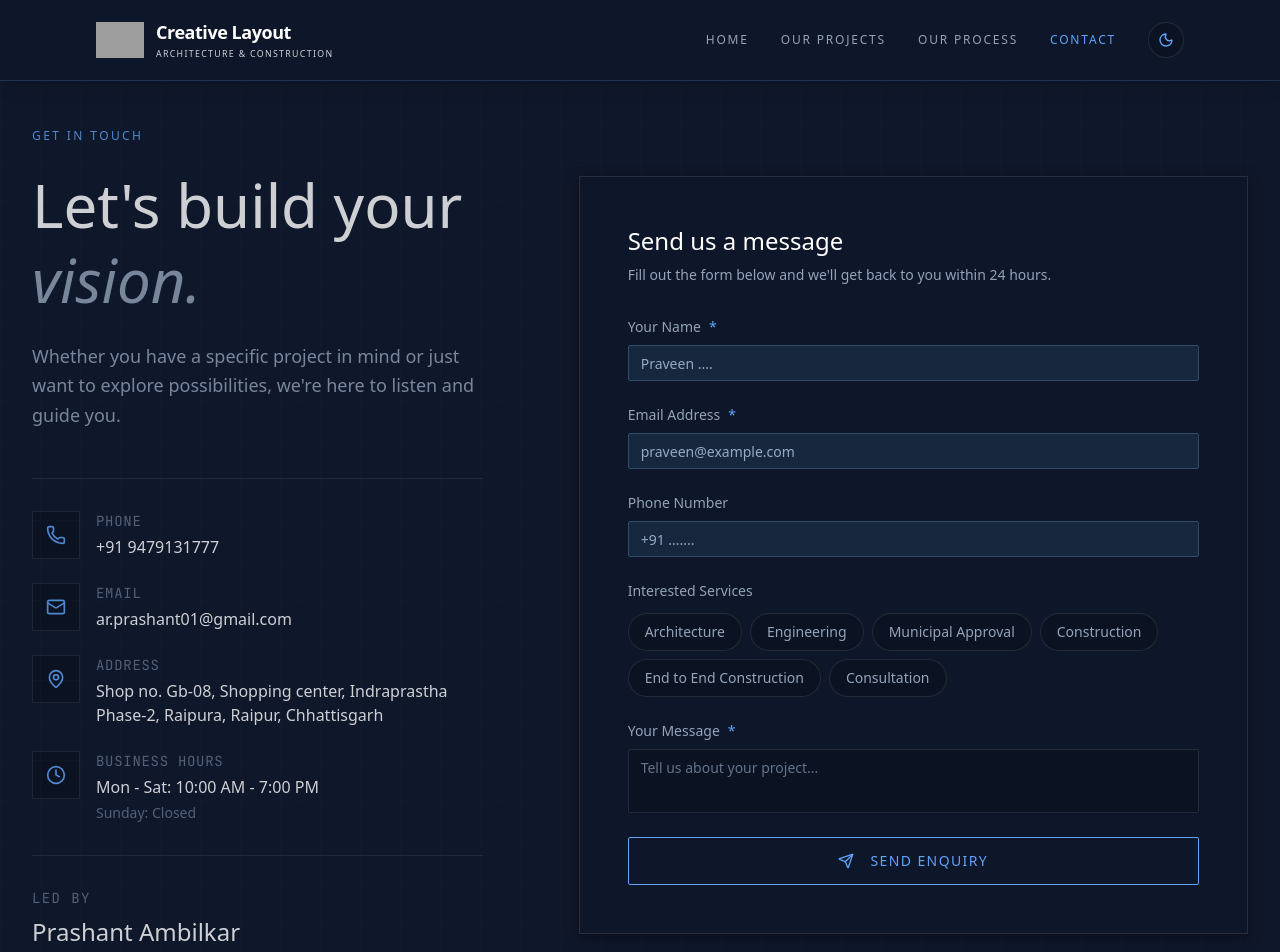
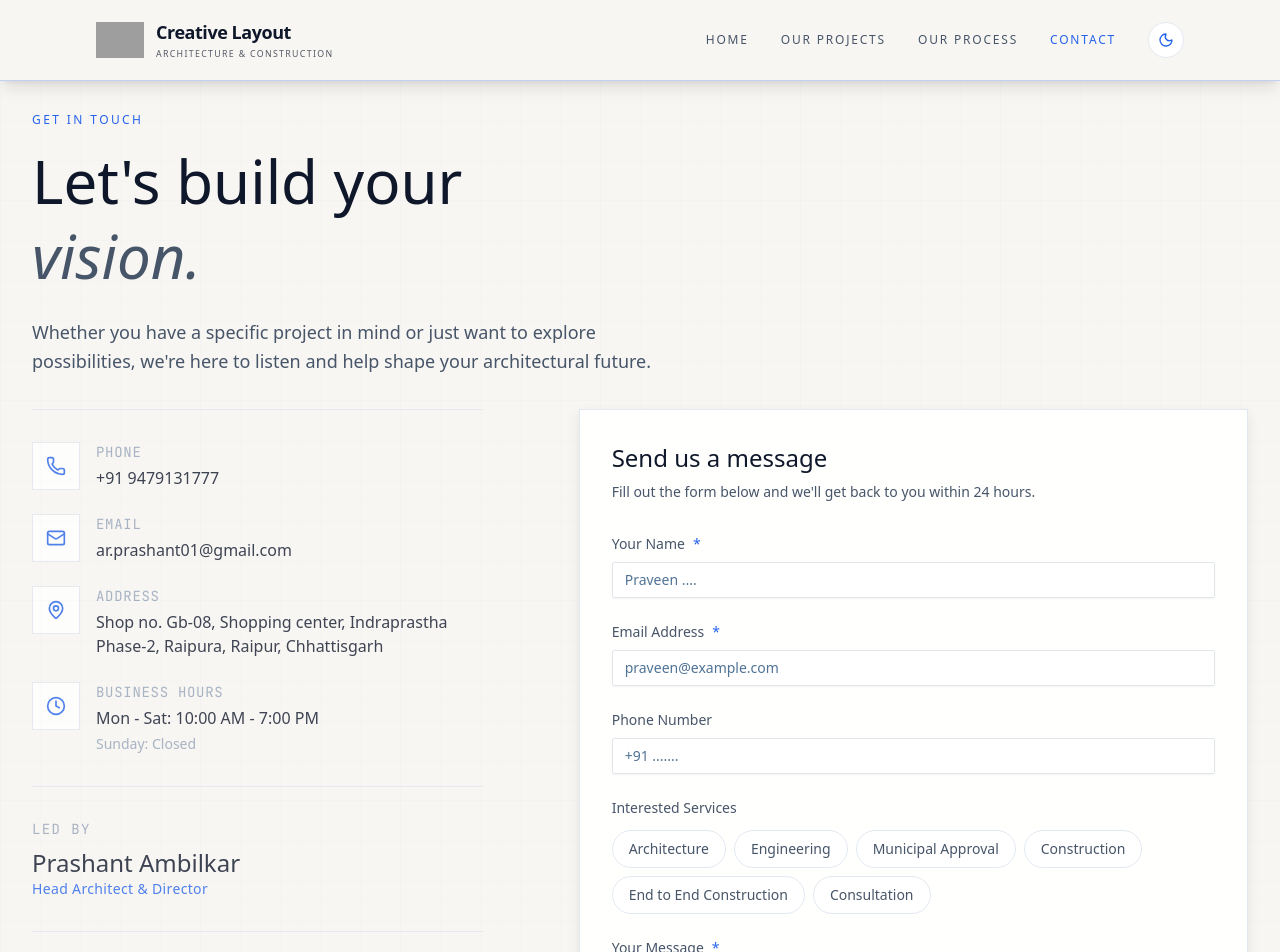
Before and after one commit to Mayank1053/ZaiCreativeLayout, a Next.js app: page /contact in a window 1280 px wide. Shown: the top 952 px of the page. Built offline with nearby package versions, Linux system fonts and the light colour scheme; grey boxes are pictures that could not be loaded.

Commit message:
Light/dark mode improvements and some other ui changes

```diff
--- a/src/app/contact/page.tsx
+++ b/src/app/contact/page.tsx
@@ -20,7 +20,7 @@ export const metadata: Metadata = {
 // Contact page - Server Component
 export default function ContactPage() {
   return (
-    <main className="min-h-screen bg-surface-primary pt-32 pb-20 relative">
+    <main className="min-h-screen bg-surface-primary pt-20 md:pt-28 pb-12 relative">
       <div className="absolute inset-0 bg-blueprint opacity-20 pointer-events-none" />
 
       {/* Blueprint Grid Background Pattern */}
@@ -35,24 +35,35 @@ export default function ContactPage() {
         </svg>
       </div>
       <PageContainer>
-        <div className="grid grid-cols-1 lg:grid-cols-12 gap-16 lg:gap-24">
+        {/* Header Section */}
+        <div className="mb-8 relative z-10">
+          <p className="text-accent-blue text-[10px] md:text-xs tracking-[0.2em] uppercase font-medium mb-3 md:mb-4">
+            Get in Touch
+          </p>
+          <h1 className="font-serif text-4xl md:text-6xl mb-4 md:mb-6 leading-tight text-heading max-w-4xl">
+            Let&apos;s build your <br />
+            <span className="italic text-text-secondary">vision.</span>
+          </h1>
+          <p className="text-text-secondary font-light text-base md:text-lg max-w-2xl leading-relaxed">
+            Whether you have a specific project in mind or just want to explore possibilities,
+            we&apos;re here to listen and help shape your architectural future.
+          </p>
+        </div>
 
-          {/* Left Column: Info */}
-          <div className="lg:col-span-5 space-y-12">
-            <div>
-              <p className="text-accent-blue text-xs tracking-[0.2em] uppercase font-medium mb-6">
-                Get in Touch
+        <div className="grid grid-cols-1 lg:grid-cols-12 gap-12 lg:gap-24 items-start">
+          {/* Form Column - Now comes first on mobile or stays prominent */}
+          <div className="lg:col-span-7 lg:order-2">
+            <div className="backdrop-blur-sm p-8 md:p-8 border border-border-line" style={{ backgroundColor: 'var(--surface-overlay)', boxShadow: 'var(--shadow-elevated)' }}>
+              <h2 className="font-serif text-2xl mb-2 text-heading">Send us a message</h2>
+              <p className="text-text-secondary text-sm mb-8">
+                Fill out the form below and we&apos;ll get back to you within 24 hours.
               </p>
-              <h1 className="font-serif text-5xl md:text-6xl mb-6 leading-tight text-heading">
-                Let&apos;s build your <br />
-                <span className="italic text-text-secondary">vision.</span>
-              </h1>
-              <p className="text-text-secondary font-light text-lg leading-relaxed">
-                Whether you have a specific project in mind or just want to explore possibilities,
-                we&apos;re here to listen and guide you.
-              </p>
+              <ContactForm />
             </div>
+          </div>
 
+          {/* Info Column */}
+          <div className="lg:col-span-5 space-y-12 lg:order-1">
             <div className="py-8 border-t border-b border-border-line">
               <ContactInfoClient />
             </div>
@@ -60,7 +71,6 @@ export default function ContactPage() {
             <div>
               <p className="font-serif text-xl mb-4 text-heading">Visit Our Studio</p>
               <div className="aspect-video w-full border border-border-subtle transition-all duration-700 relative overflow-hidden group" style={{ backgroundColor: 'var(--surface-elevated)' }}>
-
                 <iframe
                   src={BRAND_INFO.contact.mapsEmbed}
                   width="100%"
@@ -75,18 +85,6 @@ export default function ContactPage() {
               </div>
             </div>
           </div>
-
-          {/* Right Column: Form */}
-          <div className="lg:col-span-7 lg:mt-12">
-            <div className="backdrop-blur-sm p-8 md:p-12 border border-border-line" style={{ backgroundColor: 'var(--surface-overlay)', boxShadow: 'var(--shadow-elevated)' }}>
-              <h2 className="font-serif text-2xl mb-2 text-heading">Send us a message</h2>
-              <p className="text-text-secondary text-sm mb-8">
-                Fill out the form below and we&apos;ll get back to you within 24 hours.
-              </p>
-              <ContactForm />
-            </div>
-          </div>
-
         </div>
       </PageContainer>
     </main>
--- a/src/app/layout.tsx
+++ b/src/app/layout.tsx
@@ -87,7 +87,7 @@ export default function RootLayout({
   children: React.ReactNode;
 }>) {
   return (
-    <html lang="en" className="dark" suppressHydrationWarning>
+    <html lang="en" className="light" suppressHydrationWarning>
       <head>
         <Script
           id="json-ld"
--- a/src/app/process/page.tsx
+++ b/src/app/process/page.tsx
@@ -14,7 +14,7 @@ export const metadata: Metadata = {
 // Process page - Server Component
 export default function ProcessPage() {
   return (
-    <main className="min-h-screen bg-surface-primary pt-32 pb-20 relative">
+    <main className="min-h-screen bg-surface-primary pt-20 md:pt-28 pb-12 relative">
       <div className="absolute inset-0 bg-blueprint opacity-20 pointer-events-none" />
 
       {/* Blueprint Grid Background Pattern */}
@@ -30,14 +30,14 @@ export default function ProcessPage() {
       </div>
       <PageContainer>
         {/* Header */}
-        <div className="flex flex-col items-center text-center mb-24 relative z-10">
-          <p className="text-accent-blue text-xs tracking-[0.2em] uppercase font-medium mb-6">
+        <div className="flex flex-col items-center text-center mb-12 md:mb-16 relative z-10">
+          <p className="text-accent-blue text-[10px] md:text-xs tracking-[0.2em] uppercase font-medium mb-3 md:mb-4">
             How We Work
           </p>
-          <h1 className="font-serif text-5xl md:text-7xl mb-8 text-heading">
+          <h1 className="font-serif text-3xl md:text-6xl mb-4 md:mb-6 text-heading">
             The Methodology
           </h1>
-          <p className="text-text-secondary font-light text-lg max-w-2xl leading-relaxed">
+          <p className="text-text-secondary font-light text-base md:text-lg max-w-2xl leading-relaxed">
             From the first sketch to the final stone, our process is built on
             transparency, precision, and unwavering dedication to your vision.
           </p>
--- a/src/app/projects/page.tsx
+++ b/src/app/projects/page.tsx
@@ -3,7 +3,8 @@ import { Metadata } from 'next';
 import ProjectsGrid from './projects-grid';
 import { getProjects, getCategories } from '@/lib/data/projects';
 
-export const dynamic = 'force-dynamic';
+// Revalidate cached page every 60 seconds (ISR)
+export const revalidate = 60;
 
 // Metadata for SEO
 export const metadata: Metadata = {
@@ -18,25 +19,8 @@ export default async function ProjectsPage() {
     getCategories(),
   ]);
 
-  const serializedProjects = projects.map((project) => ({
-    id: project.id,
-    title: project.title,
-    slug: project.slug,
-    location: project.location,
-    images: project.images,
-    category: {
-      name: project.category.name,
-    },
-  }));
-
-  const serializedCategories = categories.map((cat) => ({
-    id: cat.id,
-    name: cat.name,
-    slug: cat.slug,
-  }));
-
   return (
-    <main className="min-h-screen bg-surface-primary pt-32 pb-20 relative">
+    <main className="min-h-screen bg-surface-primary pt-20 md:pt-28 pb-12 relative">
       <div className="absolute inset-0 bg-blueprint opacity-20 pointer-events-none" />
 
       {/* Blueprint Grid Background Pattern */}
@@ -52,14 +36,14 @@ export default async function ProjectsPage() {
       </div>
       <PageContainer>
         {/* Header */}
-        <div className="flex flex-col items-center text-center mb-24 relative z-10">
-          <p className="text-accent-blue text-xs tracking-[0.2em] uppercase font-medium mb-6">
+        <div className="flex flex-col items-center text-center mb-8 relative z-10">
+          <p className="text-accent-blue text-[10px] md:text-xs tracking-[0.2em] uppercase font-medium mb-2 md:mb-4">
             Our Portfolio
           </p>
-          <h1 className="font-serif text-5xl md:text-7xl mb-8 text-heading">
+          <h1 className="font-serif text-3xl md:text-6xl mb-3 md:mb-6 text-heading">
             Selected Works
           </h1>
-          <p className="text-text-secondary font-light text-lg max-w-2xl leading-relaxed">
+          <p className="text-text-secondary font-light text-sm md:text-lg max-w-2xl leading-relaxed">
             A curation of our finest architectural projects,
             where vision meets precision.
           </p>
@@ -67,8 +51,8 @@ export default async function ProjectsPage() {
 
         {/* Grid */}
         <ProjectsGrid
-          projects={serializedProjects}
-          categories={serializedCategories}
+          projects={projects}
+          categories={categories}
         />
       </PageContainer>
     </main>
--- a/src/app/projects/projects-grid.tsx
+++ b/src/app/projects/projects-grid.tsx
@@ -41,7 +41,7 @@ export default function ProjectsGrid({ projects, categories }: ProjectsGridProps
   return (
     <div>
       {/* Category Filters */}
-      <div className="flex flex-wrap justify-center gap-x-8 gap-y-4 mb-20">
+      <div className="flex flex-wrap justify-center gap-x-8 gap-y-4 mb-10">
         <button
           onClick={() => setSelectedCategory(null)}
           className={`relative text-sm tracking-[0.2em] uppercase transition-colors duration-300 ${
--- a/src/app/providers.tsx
+++ b/src/app/providers.tsx
@@ -11,7 +11,7 @@ export default function Providers({ children }: { children: React.ReactNode }) {
   return (
     <ThemeProvider
       attribute="class"
-      defaultTheme="dark"
+      defaultTheme="light"
       enableSystem={false}
       disableTransitionOnChange={false}
     >
--- a/src/components/projects/project-card.tsx
+++ b/src/components/projects/project-card.tsx
@@ -31,7 +31,7 @@ export function ProjectCard({ project }: ProjectCardProps) {
   return (
     <m.div
       variants={fadeInUp}
-      className="group break-inside-avoid mb-12"
+      className="group break-inside-avoid mb-10 md:mb-12"
     >
       <Link href={`/projects/${project.slug}`} className="block">
         <div className="relative overflow-hidden mb-4 border border-border-subtle group-hover:border-border-accent transition-colors duration-500" style={{ backgroundColor: 'var(--surface-elevated)' }}>
@@ -52,10 +52,10 @@ export function ProjectCard({ project }: ProjectCardProps) {
 
         <div>
           <div className="flex items-baseline justify-between mb-1">
-            <h3 className="font-serif text-2xl text-heading group-hover:text-accent-blue transition-colors duration-300">
+            <h3 className="font-serif text-lg md:text-2xl text-heading group-hover:text-accent-blue transition-colors duration-300">
               {project.title}
             </h3>
-            <span className="text-xs uppercase tracking-widest text-text-muted group-hover:text-text-secondary transition-colors">
+            <span className="text-[10px] md:text-xs uppercase tracking-widest text-text-muted group-hover:text-text-secondary transition-colors">
               {project.category.name}
             </span>
           </div>
--- a/src/components/shared/footer.tsx
+++ b/src/components/shared/footer.tsx
@@ -12,7 +12,7 @@ export function Footer() {
       <div className="absolute inset-0 bg-blueprint opacity-10 pointer-events-none" />
 
       {/* Main Footer */}
-      <div className="max-w-[1800px] mx-auto px-6 sm:px-12 lg:px-24 py-12 md:py-16 relative z-10">
+      <div className="max-w-[1800px] mx-auto px-6 sm:px-12 lg:px-12 py-4 relative z-10">
         <div className="grid grid-cols-1 md:grid-cols-2 lg:grid-cols-12 gap-5 lg:gap-24">
 
           {/* Brand Column */}
--- a/src/components/shared/header.tsx
+++ b/src/components/shared/header.tsx
@@ -65,7 +65,7 @@ export function Header() {
         backgroundColor: !isTransparent ? 'var(--surface-overlay-heavy)' : 'transparent',
       }}
     >
-      <div className="max-w-[1800px] mx-auto px-6 sm:px-12 lg:px-24">
+      <div className="max-w-[1800px] mx-auto px-4 sm:px-12 lg:px-24">
         <div className="flex items-center justify-between h-16 md:h-20">
           {/* Logo */}
           <Logo color={logoColor} />
@@ -85,7 +85,7 @@ export function Header() {
           </nav>
 
           {/* Mobile: Toggle + Menu Button */}
-          <div className="flex md:hidden items-center gap-3">
+          <div className="flex md:hidden items-center gap-2">
             <ThemeToggle />
             <button
               onClick={() => setIsMobileMenuOpen(!isMobileMenuOpen)}
--- a/src/components/shared/logo.tsx
+++ b/src/components/shared/logo.tsx
@@ -60,7 +60,7 @@ export function Logo({ className = '', size = 'md', color = 'default' }: LogoPro
   };
 
   return (
-    <Link href="/" className={cn("flex items-center gap-2.5 sm:gap-3 group select-none", className)}>
+    <Link href="/" className={cn("flex items-center gap-2 sm:gap-3 group select-none", className)}>
       {/* Icon/Image Part */}
       <div className={cn("relative w-auto aspect-square shrink-0", sizeClasses[size])}>
         <Image
--- a/src/components/shared/theme-toggle.tsx
+++ b/src/components/shared/theme-toggle.tsx
@@ -32,7 +32,7 @@ export function ThemeToggle() {
       title={`Switch to ${isDark ? 'light' : 'dark'} mode`}
     >
       <AnimatePresence mode="wait" initial={false}>
-        {isDark ? (
+        {!isDark ? (
           <m.div
             key="moon"
             initial={{ y: -20, opacity: 0, rotate: -90 }}
```
Also changed, not shown: 1 other file (tests, documents, lock files or other folders).
